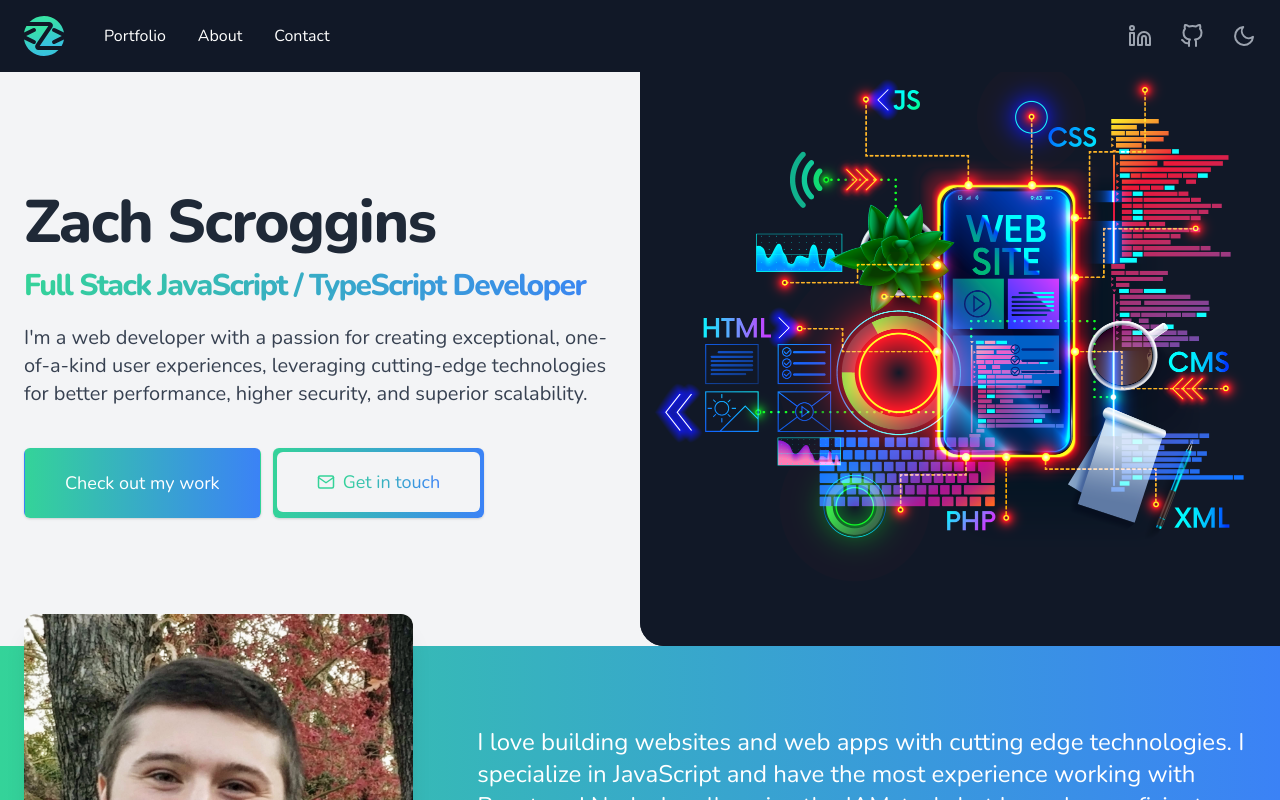
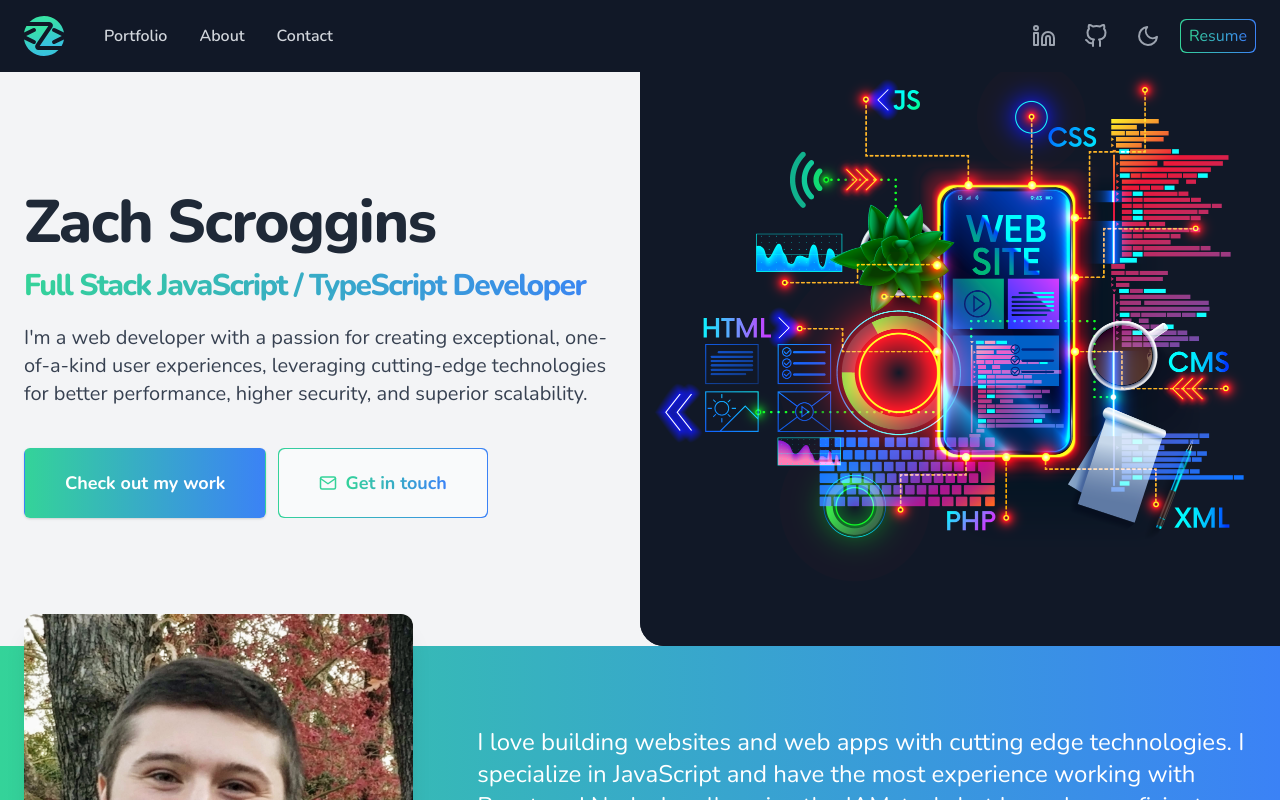
Before and after one commit to ZachScroggins/my-website, a Next.js app: page / in a window 1280 px wide. Shown: the top 800 px of the page. Built offline with nearby package versions, Linux system fonts and the light colour scheme; no server answers; what @tailwindcss/typography would draw is missing.

Commit message:
header resume, hover, button border gradients

```diff
--- a/components/Header.tsx
+++ b/components/Header.tsx
@@ -5,7 +5,7 @@ import useClickAway from 'lib/hooks/useClickAway';
 import Logo from 'components/Logo';
 import ThemeChanger from 'components/ThemeChanger';
 import MobileMenu from 'components/MobileMenu';
-import { FiGithub, FiLinkedin } from 'react-icons/fi';
+import { FiDownload, FiGithub, FiLinkedin } from 'react-icons/fi';
 import { GITHUB_URL, LINKEDIN_URL } from 'lib/socialLinks';
 import { classNames } from 'lib/classNames';
 
@@ -34,23 +34,23 @@ const Header = () => {
             </div>
             <div className='hidden space-x-8 md:flex md:ml-10'>
               <Link href='/#portfolio'>
-                <a className='text-base font-medium text-white hover:text-gray-300'>
+                <a className='text-base font-semibold text-gray-300 hover:text-gray-100'>
                   Portfolio
                 </a>
               </Link>
               <Link href='/#about'>
-                <a className='text-base font-medium text-white hover:text-gray-300'>
+                <a className='text-base font-semibold text-gray-300 hover:text-gray-100'>
                   About
                 </a>
               </Link>
               <Link href='/#contact'>
-                <a className='text-base font-medium text-white hover:text-gray-300'>
+                <a className='text-base font-semibold text-gray-300 hover:text-gray-100'>
                   Contact
                 </a>
               </Link>
             </div>
           </div>
-          <div className='flex items-center -mr-2 space-x-3'>
+          <div className='flex items-center -mr-2 space-x-3 md:-mr-0'>
             <Link href={LINKEDIN_URL}>
               <a
                 target='_blank'
@@ -58,7 +58,7 @@ const Header = () => {
                 title='LinkedIn Profile'
                 className='p-2'
               >
-                <FiLinkedin className='w-6 h-6 text-gray-400 rounded hover:text-gray-500 dark:text-gray-400 dark:hover:text-gray-100' />
+                <FiLinkedin className='w-6 h-6 text-gray-400 rounded hover:text-gray-100' />
               </a>
             </Link>
             <Link href={GITHUB_URL}>
@@ -68,13 +68,25 @@ const Header = () => {
                 title='GitHub Profile'
                 className='p-2'
               >
-                <FiGithub className='w-6 h-6 text-gray-400 rounded hover:text-gray-500 dark:text-gray-400 dark:hover:text-gray-100' />
+                <FiGithub className='w-6 h-6 text-gray-400 rounded hover:text-gray-100' />
               </a>
             </Link>
-            <ThemeChanger className='p-2 text-gray-400 rounded hover:text-gray-500 dark:text-gray-400 dark:hover:text-gray-100' />
+            <ThemeChanger className='p-2 text-gray-400 rounded hover:text-gray-100' />
+            <a
+              href='/Zach-Scroggins-Resume.pdf'
+              target='_blank'
+              rel='noopener'
+              className='items-center justify-center hidden p-px font-medium rounded-md bg-opacity-90 hover:bg-opacity-100 bg-gradient-to-r from-green-400 to-blue-500 md:inline-flex'
+            >
+              <span className='px-2 py-1 bg-gray-900 rounded-md hover:bg-opacity-95'>
+                <span className='text-transparent bg-gradient-to-r from-green-400 to-blue-500 bg-clip-text'>
+                  Resume
+                </span>
+              </span>
+            </a>
             <button
               type='button'
-              className='inline-flex items-center justify-center p-2 text-gray-400 bg-gray-900 rounded-md md:hidden hover:bg-gray-800 focus:outline-none focus:ring-2 focus-ring-inset focus:ring-white'
+              className='inline-flex items-center justify-center p-2 text-gray-400 bg-gray-900 rounded-md md:hidden hover:bg-gray-100 focus:outline-none focus:ring-2 focus-ring-inset focus:ring-white'
               aria-expanded={isOpen}
               onClick={() => setIsOpen(true)}
             >
--- a/components/home/About.tsx
+++ b/components/home/About.tsx
@@ -52,7 +52,7 @@ const index = () => {
               href='/Zach-Scroggins-Resume.pdf'
               target='_blank'
               rel='noopener'
-              className='inline-flex items-center justify-center p-2 mt-6 font-medium text-white border border-white rounded-md'
+              className='inline-flex items-center justify-center p-2 mt-6 font-medium border rounded-md text-cyan-50 border-cyan-100 hover:text-white hover:border-white'
             >
               <FiDownload className='mr-2' />
               Download Resume
--- a/components/home/Contact.tsx
+++ b/components/home/Contact.tsx
@@ -171,7 +171,7 @@ export const index = () => {
                       type='submit'
                       className={`${
                         loading ? 'pointer-events-none ' : ''
-                      }inline-flex items-center px-6 py-3 border border-transparent shadow-sm text-base font-medium rounded-md text-white bg-gradient-to-r from-green-400 to-blue-500 hover:from-teal-600 hover:to-cyan-700 focus:outline-none focus:ring-2 focus:ring-offset-2 focus:ring-cyan-400 focus:ring-offset-gray-900`}
+                      }inline-flex items-center px-6 py-3 border border-transparent shadow-sm text-base font-medium rounded-md text-white bg-gradient-to-r from-green-400 to-blue-500 filter hover:brightness-110 focus:outline-none focus:ring-2 focus:ring-offset-2 focus:ring-cyan-400 focus:ring-offset-gray-900`}
                     >
                       {loading ? (
                         <svg
--- a/components/home/Hero.tsx
+++ b/components/home/Hero.tsx
@@ -24,12 +24,12 @@ const index = () => {
               <div className='mt-10 sm:flex sm:justify-center lg:justify-start'>
                 <div className='rounded-md shadow'>
                   <Link href='/#portfolio'>
-                    <a className='flex items-center justify-center w-full px-8 py-3.5 text-base font-medium text-white border border-transparent rounded-md bg-gradient-to-r from-green-400 to-blue-500 hover:bg-indigo-700 md:py-5 md:text-lg md:px-10'>
+                    <a className='flex items-center justify-center w-full px-8 py-3.5 text-base font-bold text-white filter hover:brightness-110 border border-transparent rounded-md bg-gradient-to-r from-green-400 to-blue-500 md:py-5 md:text-lg md:px-10'>
                       Check out my work
                     </a>
                   </Link>
                 </div>
-                <div className='p-1 mt-3 rounded-md shadow bg-gradient-to-r from-green-400 to-blue-500 sm:mt-0 sm:ml-3'>
+                {/* <div className='p-1 mt-3 rounded-md shadow bg-gradient-to-r from-green-400 to-blue-500 sm:mt-0 sm:ml-3'>
                   <Link href='/#contact'>
                     <a className='flex items-center justify-center w-full px-8 py-3 text-base font-medium text-transparent bg-gray-100 rounded-md dark:bg-gray-900 hover:bg-gray-50 md:py-4 md:text-lg md:px-10'>
                       <FiMail className='inline mr-2 text-green-400' />
@@ -38,7 +38,17 @@ const index = () => {
                       </span>
                     </a>
                   </Link>
-                </div>
+                </div> */}
+                <Link href='/#contact'>
+                  <a className='flex items-center justify-center p-px mt-3 rounded-md sm:mt-0 sm:ml-3 bg-gradient-to-r from-green-400 to-blue-500'>
+                    <span className='flex items-center justify-center w-full h-full px-8 py-3 text-base font-bold rounded-md bg-gray-50 hover:bg-white dark:hover:bg-opacity-95 dark:bg-gray-900 md:py-4 md:text-lg md:px-10'>
+                      <FiMail className='inline mr-2 text-green-400' />
+                      <span className='text-transparent bg-gradient-to-r from-green-400 to-blue-500 bg-clip-text'>
+                        Get in touch
+                      </span>
+                    </span>
+                  </a>
+                </Link>
               </div>
             </div>
           </div>
--- a/components/home/Portfolio.tsx
+++ b/components/home/Portfolio.tsx
@@ -57,7 +57,7 @@ const Portfolio = ({ repos }) => {
               <div className='mt-3 sm:mt-0'>
                 <a
                   href='https://paulitacarlotta.com'
-                  className='block w-full px-4 py-3 font-medium text-white rounded-md shadow bg-gradient-to-r from-green-400 to-blue-500 hover:from-blue-500 hover:to-green-400 focus:outline-none focus:ring-2 focus:ring-offset-2 focus:ring-cyan-400 focus:ring-offset-gray-900'
+                  className='block w-full px-4 py-3 font-medium text-white rounded-md shadow bg-gradient-to-r from-green-400 to-blue-500 filter hover:brightness-110 focus:outline-none focus:ring-2 focus:ring-offset-2 focus:ring-cyan-400 focus:ring-offset-gray-900'
                 >
                   Visit the site
                 </a>
@@ -149,7 +149,7 @@ const Portfolio = ({ repos }) => {
               return (
                 <div
                   key={repo.id}
-                  className='flex flex-col overflow-hidden rounded-lg shadow-lg cursor-pointer dark:shadow-2xl hover:shadow-2xl focus-within:ring-2 focus-within:ring-offset-2 focus-within:ring-teal-400'
+                  className='flex flex-col overflow-hidden rounded-lg shadow-lg cursor-pointer filter dark:hover:drop-shadow-2xl hover:shadow-2xl focus-within:ring-2 focus-within:ring-offset-2 focus-within:ring-teal-400'
                 >
                   <a
                     href={
@@ -323,7 +323,7 @@ const Portfolio = ({ repos }) => {
               <div className='mt-6'>
                 <button
                   type='button'
-                  className='flex items-center justify-center w-full px-4 py-2 font-medium text-white border border-transparent rounded-md shadow-sm bg-clip-border bg-gradient-to-r from-green-400 to-blue-500'
+                  className='flex items-center justify-center w-full px-4 py-2 font-medium text-white border border-transparent rounded-md shadow-sm filter hover:brightness-110 bg-clip-border bg-gradient-to-r from-green-400 to-blue-500'
                   onClick={() => setAllProjectsShowing(true)}
                 >
                   View all
```
